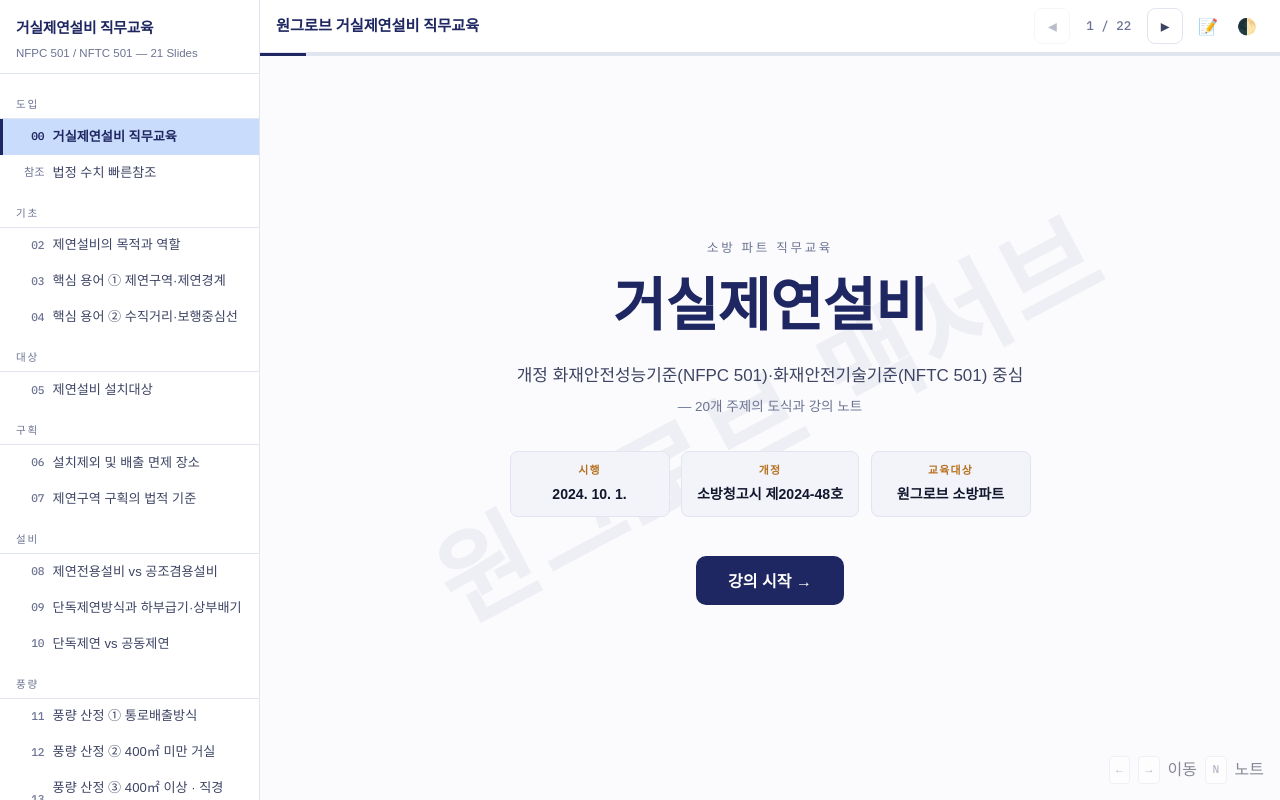
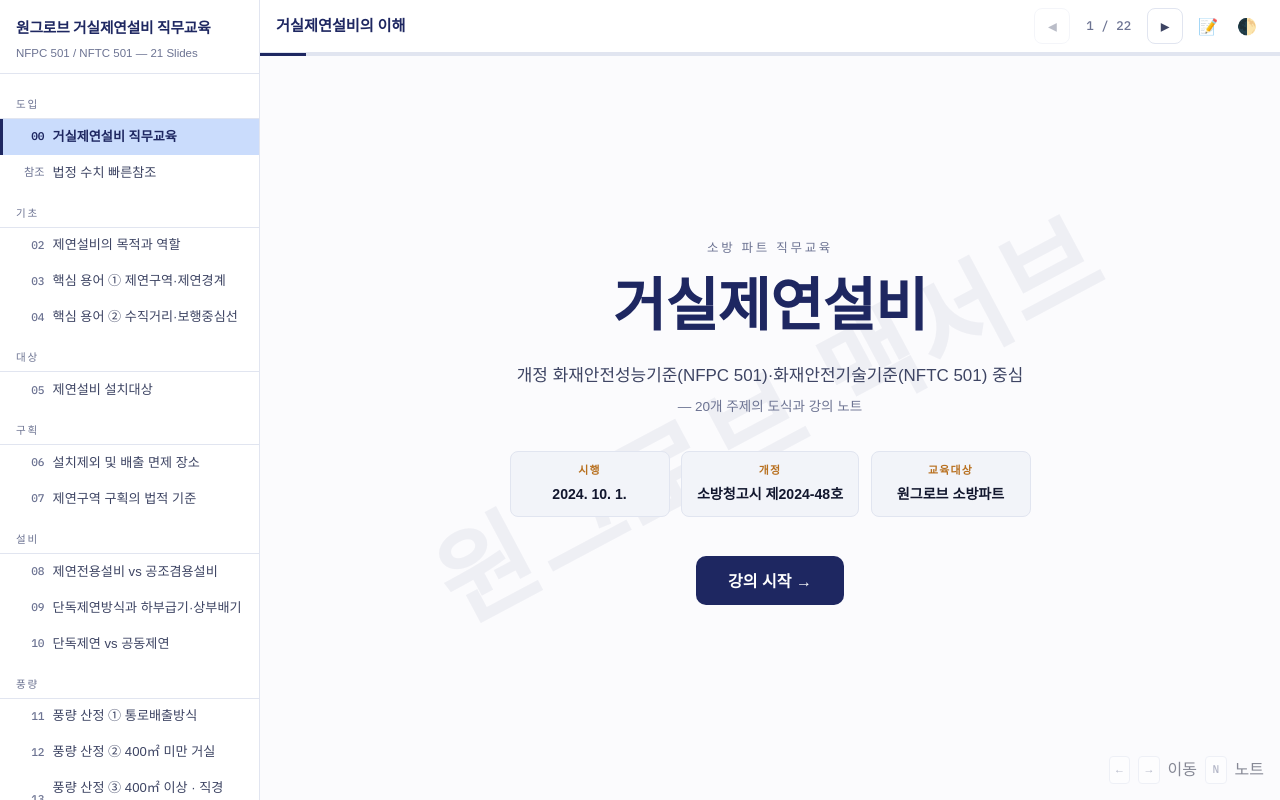
Before and after one commit to withwe68/smoke-control-training, a website: page public/index.html in a window 1280 px wide. Drawn offline with Linux system fonts and the light colour scheme; a web font is replaced by a local one.

Commit message:
Update index.html

```diff
--- a/public/index.html
+++ b/public/index.html
@@ -447,7 +447,7 @@ tbody tr:hover td.cite{color:var(--ink-2);font-weight:500}
 <div class="app">
   <aside class="sidebar" id="sidebar">
     <div class="sidebar-head">
-      <h2>거실제연설비 직무교육</h2>
+      <h2>원그로브 거실제연설비 직무교육</h2>
       <p>NFPC 501 / NFTC 501 — 21 Slides</p>
     </div>
     <nav class="toc" id="toc">
@@ -769,7 +769,7 @@ const bLabel = document.getElementById('bLabel');
 const bProgress = document.getElementById('bProgress');
 
 const titles = [
-  '원그로브 거실제연설비 직무교육',
+  '거실제연설비의 이해',
   '법정 수치 빠른참조',
   '제연설비의 목적과 역할',
   '핵심 용어 ① 제연구역·제연경계',
```
